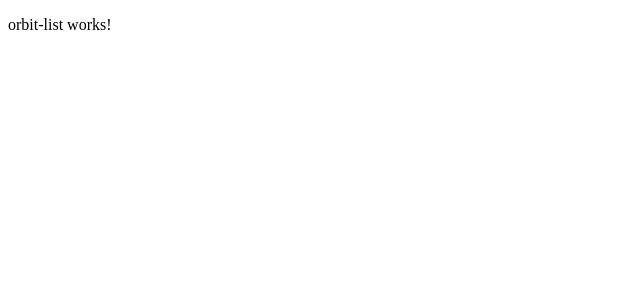
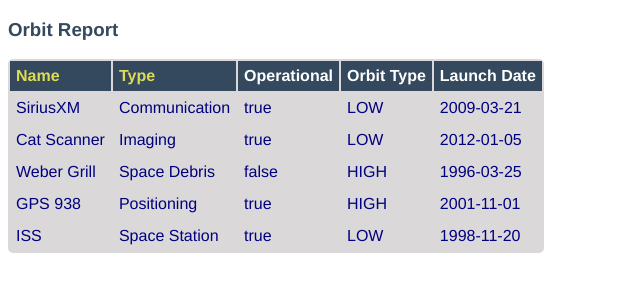
Before and after one commit to markgarvey42/orbit-report, an Angular app: page / in a window 1280 px wide. Shown: the top 300 px of the page, without its empty margins (0-640 px from the left). Built offline with nearby package versions, Linux system fonts and the light colour scheme.

Commit message:
Displayed tables of satellites

```diff
--- a/src/app/app.component.css
+++ b/src/app/app.component.css
@@ -0,0 +1,13 @@
+.search-form {
+    margin-bottom: 40px;
+}
+
+button {
+    margin-left: 10px;
+    color: #fff;
+    background-color: #009b25;
+    border-radius: 4px;
+    padding: 2px 5px;
+    font-size: 18px;
+    cursor: pointer;
+}
--- a/src/app/orbit-list/orbit-list.component.css
+++ b/src/app/orbit-list/orbit-list.component.css
@@ -0,0 +1,28 @@
+.sortable {
+    cursor: pointer;
+    color: #dd5;
+}
+
+.warning {
+    background-color: red;
+}
+
+table {
+  color: navy;
+  border-radius: 5px;
+  overflow: hidden;
+  margin: 12px 0;
+  min-width: 300px;
+  background: #dad8d8;
+}
+
+.header-row {
+    background: #34495E;
+    color: #fff
+}
+
+th, td {
+    text-align: left;
+    margin: 5px 10px;
+    padding: 6px;
+}
--- a/src/app/orbit-list/orbit-list.component.html
+++ b/src/app/orbit-list/orbit-list.component.html
@@ -1 +1,19 @@
-<p>orbit-list works!</p>
+<h3>Orbit Report</h3>
+<table>
+   <tr class="header-row">
+      <th class="sortable">Name</th>
+      <th class="sortable">Type</th>
+      <th>Operational</th>
+      <th>Orbit Type</th>
+      <th>Launch Date</th>
+   </tr>
+   <!-- TODO: put <tr *ngFor=""></tr> here -->
+   <tr *ngFor='let satellite of satellites'>
+      <td>{{satellite.name}}</td>
+      <td>{{satellite.type}}</td>
+      <td>{{satellite.operational}}</td>
+      <td>{{satellite.orbitType}}</td>
+      <td>{{satellite.launchDate}}</td>
+   </tr>
+
+</table>
--- a/src/index.html
+++ b/src/index.html
@@ -1,6 +1,15 @@
 <!doctype html>
 <html lang="en">
 <head>
+  <style>
+    body {
+      font-family: 'Helvetica', 'Courier';
+    }
+
+    h3 {
+        color: #34495E;
+    }
+  </style>
   <meta charset="utf-8">
   <title>OrbitReport</title>
   <base href="/">
```
Also changed, not shown: 1 other file (tests, documents, lock files or other folders).
